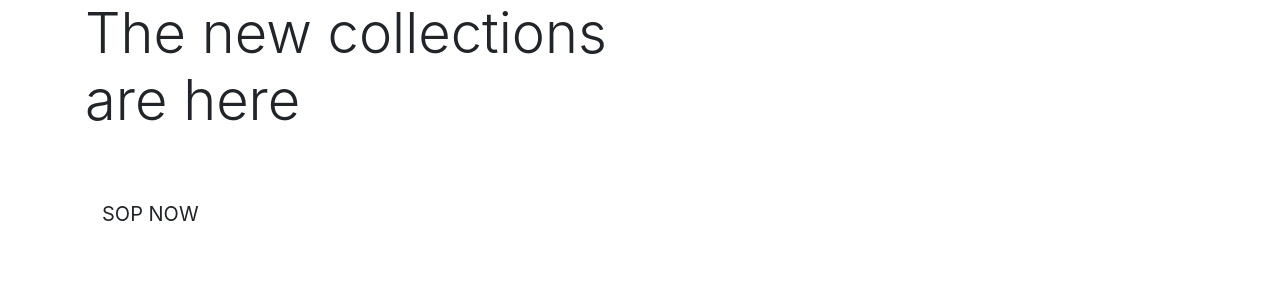
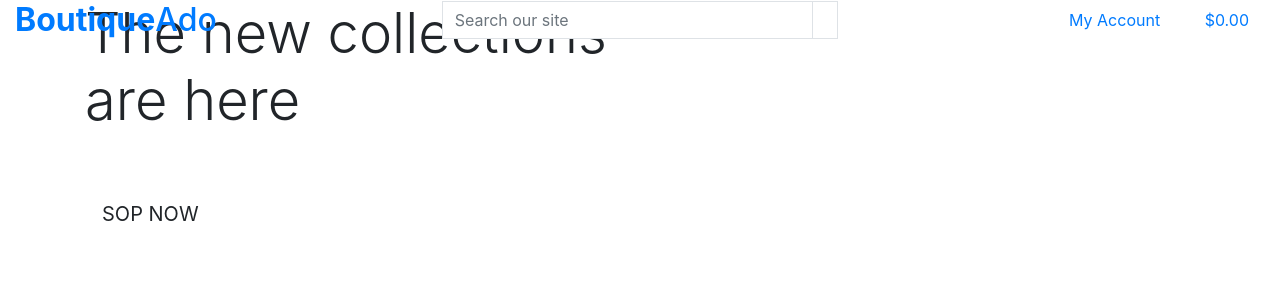
Before and after one commit to desireealexia/eerised-candles, a Django app: template home/templates/home/index.html in a window 1280 px wide. Shown: the top 300 px of the page. Run offline with Django 4.2, Linux system fonts and the light colour scheme; the template is opened without the code that fills it, so the values that code supplies are empty.

Commit message:
Added main page header

```diff
--- a/templates/base.html
+++ b/templates/base.html
@@ -1,36 +1,125 @@
 {% load static %}
 
-<!doctype html>
+<!DOCTYPE html>
 <html lang="en">
   <head>
     {% block meta %}
-        <meta  http-equiv = "X-UA-Compatible" content="ie=edge">
-        <meta charset="utf-8">
-        <meta name="viewport" content="width=device-width, initial-scale=1, shrink-to-fit=no">
+    <meta http-equiv="X-UA-Compatible" content="ie=edge" />
+    <meta charset="utf-8" />
+    <meta
+      name="viewport"
+      content="width=device-width, initial-scale=1, shrink-to-fit=no"
+    />
     {% endblock %}
 
     {% block extra_meta %}
     {% endblock %}
 
     {% block corecss %}
-        <link rel="stylesheet" href="https://cdn.jsdelivr.net/npm/bootstrap@4.6.2/dist/css/bootstrap.min.css" integrity="sha384-xOolHFLEh07PJGoPkLv1IbcEPTNtaed2xpHsD9ESMhqIYd0nLMwNLD69Npy4HI+N" crossorigin="anonymous">
+    <link
+      rel="stylesheet"
+      href="https://cdn.jsdelivr.net/npm/bootstrap@4.6.2/dist/css/bootstrap.min.css"
+      integrity="sha384-xOolHFLEh07PJGoPkLv1IbcEPTNtaed2xpHsD9ESMhqIYd0nLMwNLD69Npy4HI+N"
+      crossorigin="anonymous"
+    />
     {% endblock %}
 
     {% block extra_css %}
     {% endblock %}
 
     {% block corejs %}
-        <script src="https://cdn.jsdelivr.net/npm/jquery@3.5.1/dist/jquery.slim.min.js" integrity="sha384-DfXdz2htPH0lsSSs5nCTpuj/zy4C+OGpamoFVy38MVBnE+IbbVYUew+OrCXaRkfj" crossorigin="anonymous"></script>
-        <script src="https://cdn.jsdelivr.net/npm/bootstrap@4.6.2/dist/js/bootstrap.bundle.min.js" integrity="sha384-Fy6S3B9q64WdZWQUiU+q4/2Lc9npb8tCaSX9FK7E8HnRr0Jz8D6OP9dO5Vg3Q9ct" crossorigin="anonymous"></script>
+    <script
+      src="https://cdn.jsdelivr.net/npm/jquery@3.5.1/dist/jquery.slim.min.js"
+      integrity="sha384-DfXdz2htPH0lsSSs5nCTpuj/zy4C+OGpamoFVy38MVBnE+IbbVYUew+OrCXaRkfj"
+      crossorigin="anonymous"
+    ></script>
+    <script
+      src="https://cdn.jsdelivr.net/npm/bootstrap@4.6.2/dist/js/bootstrap.bundle.min.js"
+      integrity="sha384-Fy6S3B9q64WdZWQUiU+q4/2Lc9npb8tCaSX9FK7E8HnRr0Jz8D6OP9dO5Vg3Q9ct"
+      crossorigin="anonymous"
+    ></script>
     {% endblock %}
 
     {% block extra_js %}
     {% endblock %}
 
-    <title>EERISED Candles {% block extra_title %}{% endblock %}</title>
+    <title>Boutique Ado {% block extra_title %}{% endblock %}</title>
   </head>
   <body>
-    <header class="container-fluid fixed-top"></header>
+    <header class="container-fluid fixed-top">
+      <div class="row">
+        <div
+          class="col-12 col-lg-4 my-auto py-1 py-lg-0 text-centre text-lg-left"
+        >
+          <a href="{% url 'home' %}" class="nav-ink main-logo-link">
+            <h2 class="logo-font text-black my-0">
+              <strong>Boutique</strong>Ado
+            </h2>
+          </a>
+        </div>
+        <div class="col-12 col-lg-4 my-auto py-1 py-lg-0">
+          <form method="GET" action="">
+            <div class="input-group w-100">
+              <input
+                class="form-control border border-black rounded-0"
+                type="text"
+                name="q"
+                placeholder="Search our site"
+              />
+              <div class="input-group-append">
+                <button
+                  class="form-control btn btn-black border border-black rounded-0"
+                  type="submit"
+                >
+                  <span class="icon">
+                    <i class="fas fa-search"></i>
+                  </span>
+                </button>
+              </div>
+            </div>
+          </form>
+        </div>
+        <div class="col-12 col-lg-4 my-auto py-1 py-lg-0">
+          <ul class="list-inline list-unstyled text-center text-lg-right my-0">
+            <li class="list-inline-item dropdown">
+              <a class="text-black nav-link" href="#" id="user-options" data-toggle="dropdown" aria-haspopup="true"
+              aria-expanded="false">
+              <div class="text-center">
+                <div><i class="fas fa-user fa-lg"></i></div>
+                <p class="my-0">My Account</p>
+              </div>
+            </a>
+            <div class="dropdown-menu border-0" aria-labelledby="user-options">
+              {% if request.user.is_authenticated %}
+                {% if request.user.is_superuser %}
+                  <a href="" class="dropdown-item">Product Management</a>
+                {% endif %}
+                <a href="" class="dropdown-item">My Profile</a>
+                <a href="{% url 'account_logout' %}" class="dropdown-item">Logout</a>
+              {% else %}
+                <a href="{% url 'account_signup' %}" class="dropdown-item">Register</a>
+                <a href="{% url 'account_login' %}" class="dropdown-item">Login</a>
+              {% endif %}
+            </div>
+            </li>
+            <li class="list-inline-item">
+              <a class="{% if grand_total %}text-info font-weight-bold{% else %}text-black{% endif %} nav-link" href="">
+                <div class="text-center">
+                  <div><i class="fas fa-shopping-bag fa-lg"></i></div>
+                  <p class="my-0">
+                    {% if grand_total %}
+                      ${{ grand_total|floatformat:2 }}
+                    {% else %}
+                      $0.00
+                    {% endif %}
+                  </p>
+                </div>
+              </a>
+            </li>
+          </ul>
+        </div>
+      </div>
+    </header>
 
     {% if messages %}
     <div class="message-container"></div>
@@ -46,4 +135,5 @@
     {% endblock %}
 
   </body>
+
 </html>
```
